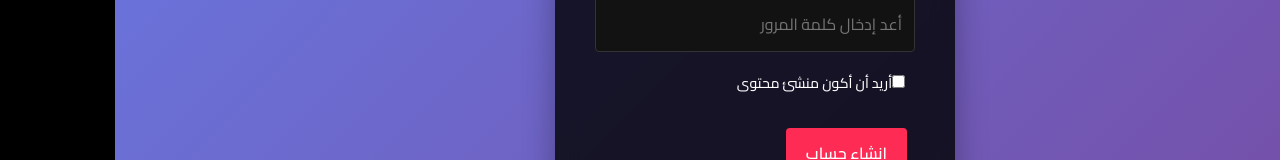
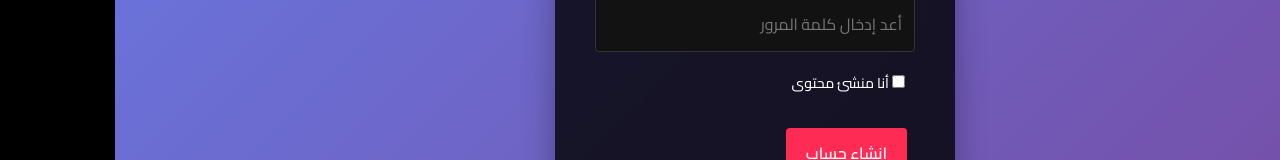
Before and after one commit to Mohamedabdulaziz1920/Otogram, a React (Vite) app in the folder frontend-vite/: page /register in a window 1280 px wide. Shown: the part 494-654 px from the top of the page. Built offline with nearby package versions, Linux system fonts and the light colour scheme; no server answers.

Commit message:
Update RegisterPage.jsx

```diff
--- a/frontend-vite/src/pages/RegisterPage.jsx
+++ b/frontend-vite/src/pages/RegisterPage.jsx
@@ -121,7 +121,7 @@ const RegisterPage = () => {
                 checked={formData.isCreator}
                 onChange={handleChange}
               />
-              <span>أريد أن أكون منشئ محتوى</span>
+              <span> أنا منشئ محتوى</span>
             </label>
           </div>
 
```
